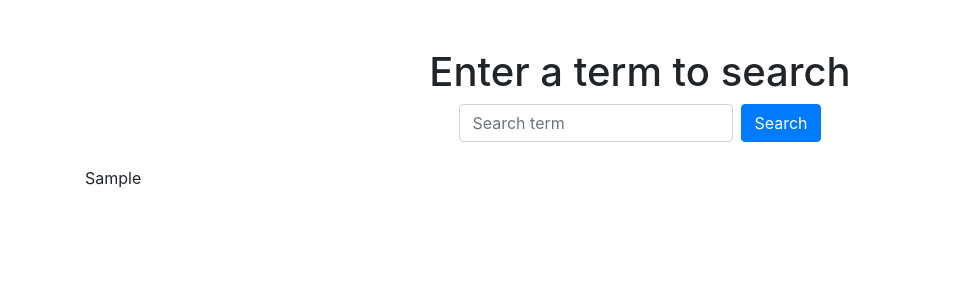
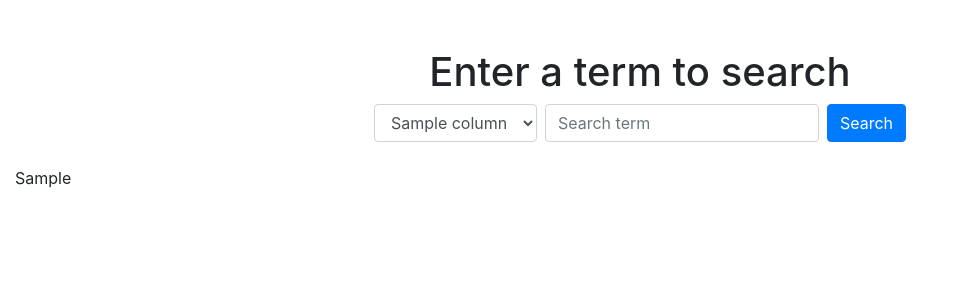
Before and after one commit to hfxalbees/DSA_CVE, a Flask app: template templates/search.html in a window 1280 px wide. Shown: the top 300 px of the page, without its empty margins (0-953 px from the left). Run offline with Flask 3, Linux system fonts and the light colour scheme; the template is opened without the code that fills it: most values are stand-ins (such as "Sample title", 1, 10 or a date in 2020); some libraries are stand-ins or nearby versions.

Commit message:
Flask with KMP

```diff
--- a/SortingAlgo/PigeonHoleSort.py
+++ b/SortingAlgo/PigeonHoleSort.py
@@ -53,6 +53,6 @@ def pigeonhole_sort_with_dataframe(df, key_func, column_name):
     end_time = time.time()
     elapsed_time = end_time - start_time
     elapsed_time = round(elapsed_time, 2)
-    print(f"Sorting completed in {elapsed_time:.2f} seconds.")
+    # print(f"Sorting completed in {elapsed_time:.2f} seconds.")
 
     return sorted_df, elapsed_time
--- a/main.py
+++ b/main.py
@@ -3,7 +3,7 @@ import pandas as pd
 from werkzeug.utils import secure_filename
 import os
 from SortingAlgo import PigeonHoleSort
-from search_algo import exponential_search
+from search_algo import exponential_search, kmp
 
 app = Flask(__name__)
 app.config['UPLOAD_FOLDER'] = 'CVE data'
@@ -51,18 +51,18 @@ def sort_file(filename):
     sorted_df_top10 = sorted_df.head(10)
 
     search_term = request.form.get('search_term')
-    if search_term:
-        search_type, search_time, search_result = exponential_search.exponential_search_dataframe(sorted_df, search_term, column_name)
-        if search_result is not None:
-            search_result_html = search_result.to_frame().T.to_html(classes='table table-striped')
-            sorted_df_html = f"<p>Search completed in {search_time:.2f} ms using {search_type}. Found result:</p>{search_result_html}"
+    search_column = request.form.get('search_column')
+    if search_term and search_column:
+        search_results = kmp.search_dataframe_kmp(sorted_df, search_term, search_column)
+        if not search_results.empty:
+            search_results_html = search_results.to_html(classes='table table-striped')
+            sorted_df_html = f"<p>Search results for '{search_term}' in '{search_column}':</p>{search_results_html}"
         else:
-            sorted_df_html = f"<p>Search completed in {search_time:.2f} ms using {search_type}. No result found.</p>"
+            sorted_df_html = f"<p>No results found for '{search_term}' in '{search_column}'.</p>"
     else:
         sorted_df_html = sorted_df_top10.to_html(classes='table table-striped')
 
-    return render_template('search.html', elapsed_time=elapsed_time, sorted_df_html=sorted_df_html, search_term=search_term)
-
+    return render_template('search.html', elapsed_time=elapsed_time, sorted_df_html=sorted_df_html, search_term=search_term, search_column=search_column, columns=df.columns)
 
 # @app.route('/cve')
 # def cve():
--- a/templates/search.html
+++ b/templates/search.html
@@ -3,17 +3,47 @@
   <head>
     <title>Search Results</title>
     <link href="https://maxcdn.bootstrapcdn.com/bootstrap/4.5.2/css/bootstrap.min.css" rel="stylesheet">
+    <style>
+      .table-container {
+        width: 100%;  /* Make the container full-width */
+        overflow-x: auto;  /* Enable horizontal scrolling */
+      }
+      .table-responsive {
+        max-height: 70vh;  /* Adjust the height as needed */
+        overflow-y: auto;  /* Enable vertical scrolling */
+      }
+      th {
+        position: -webkit-sticky; /* for Safari */
+        position: sticky;
+        top: 0;
+        background: white;
+        z-index: 2;
+      }
+    </style>
   </head>
   <body>
-    <div class="container mt-5">
+    <div class="container-fluid mt-5">
       <h1 class="text-center">Enter a term to search</h1>
       <!-- <p class="text-center">Sorting completed in {{ elapsed_time }} seconds.</p> -->
       <form method="POST" class="form-inline justify-content-center mb-4">
-        <input type="text" name="search_term" class="form-control mr-2" placeholder="Search term" value="{{ search_term if search_term else '' }}">
+        <div class="form-group mr-2">
+          <select name="search_column" class="form-control">
+            {% for column in columns %}
+              <option value="{{ column }}" {% if search_column == column %}selected{% endif %}>{{ column }}</option>
+            {% endfor %}
+          </select>
+        </div>
+        <div class="form-group mr-2">
+          <input type="text" name="search_term" class="form-control" placeholder="Search term" value="{{ search_term if search_term else '' }}">
+        </div>
         <button type="submit" class="btn btn-primary">Search</button>
       </form>
-      <div class="table-responsive">
-        {{ sorted_df_html | safe }}
+      <div class="table-container">
+        <div class="table-responsive">
+          <table class="table table-striped">
+            {{ sorted_df_html | safe }}
+          </table>
+        </div>
       </div>
     </div>
   </body>
```
Also changed, not shown: search_algo/kmp.py (+4 -19 lines).
